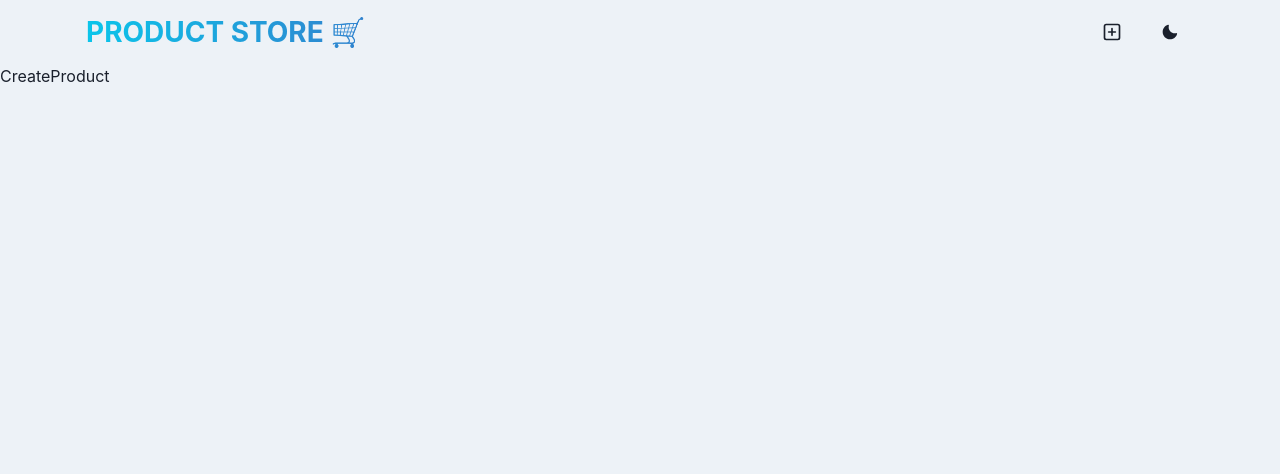
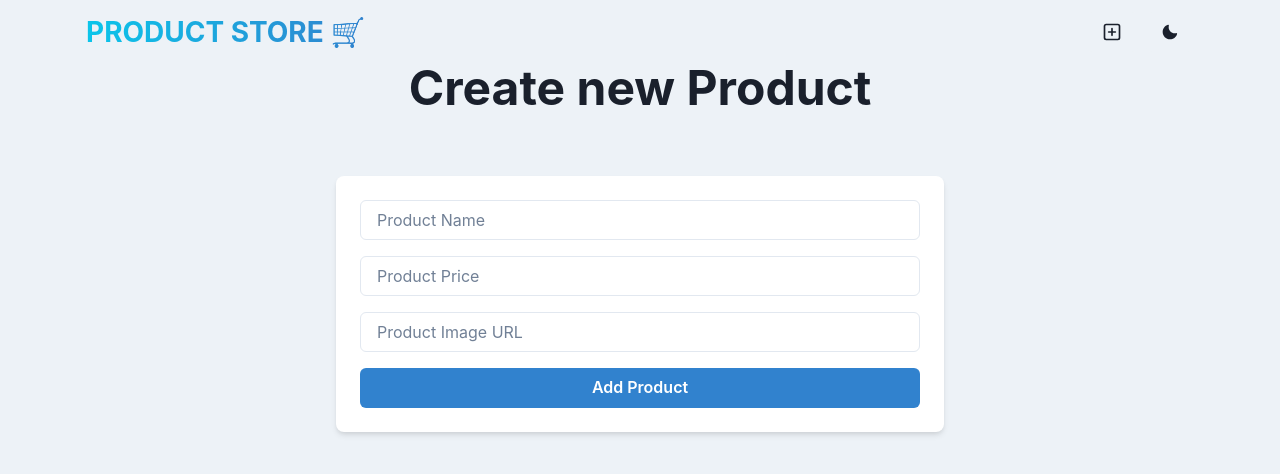
Before and after one commit to Cphasanulbanna/Prime-Mart, a React (Vite) app in the folder client/: page /create in a window 1280 px wide. Shown: the top 474 px of the page. Built offline with nearby package versions, Linux system fonts and the light colour scheme.

Commit message:
create page ui

```diff
--- a/client/src/App.jsx
+++ b/client/src/App.jsx
@@ -1,5 +1,4 @@
-import { Box, Button, useColorModeValue } from "@chakra-ui/react";
-import React from "react";
+import { Box, useColorModeValue } from "@chakra-ui/react";
 import { Route, Routes } from "react-router-dom";
 import HomePage from "./pages/HomePage";
 import CreateProduct from "./pages/CreateProduct";
--- a/client/src/pages/CreateProduct.jsx
+++ b/client/src/pages/CreateProduct.jsx
@@ -1,7 +1,67 @@
-import React from "react";
+import {
+  Box,
+  Button,
+  Container,
+  Heading,
+  Input,
+  useColorModeValue,
+  VStack,
+} from "@chakra-ui/react";
+import { useState } from "react";
 
 const CreateProduct = () => {
-  return <div>CreateProduct</div>;
+  const [product, setProduct] = useState({
+    name: "",
+    price: "",
+    image: "",
+  });
+
+  const handleAddProduct = () => {};
+  return (
+    <Container maxW={"container.sm"}>
+      <VStack spacing={8}>
+        <Heading as={"h1"} size={"2xl"} textAlign={"center"} mb={8}>
+          Create new Product
+        </Heading>
+        <Box
+          w={"full"}
+          bg={useColorModeValue("white", "gray.800")}
+          p={6}
+          rounded={"lg"}
+          shadow={"md"}
+        >
+          <VStack spacing={4}>
+            <Input
+              placeholder="Product Name"
+              name="name"
+              value={product.name}
+              onChange={(e) => setProduct({ ...product, name: e.target.value })}
+            />
+            <Input
+              placeholder="Product Price"
+              name="price"
+              value={product.price}
+              type="number"
+              onChange={(e) =>
+                setProduct({ ...product, price: e.target.value })
+              }
+            />
+            <Input
+              placeholder="Product Image URL"
+              name="image"
+              value={product.image}
+              onChange={(e) =>
+                setProduct({ ...product, image: e.target.value })
+              }
+            />
+            <Button colorScheme="blue" onClick={handleAddProduct} w={"full"}>
+              Add Product
+            </Button>
+          </VStack>
+        </Box>
+      </VStack>
+    </Container>
+  );
 };
 
 export default CreateProduct;
```
